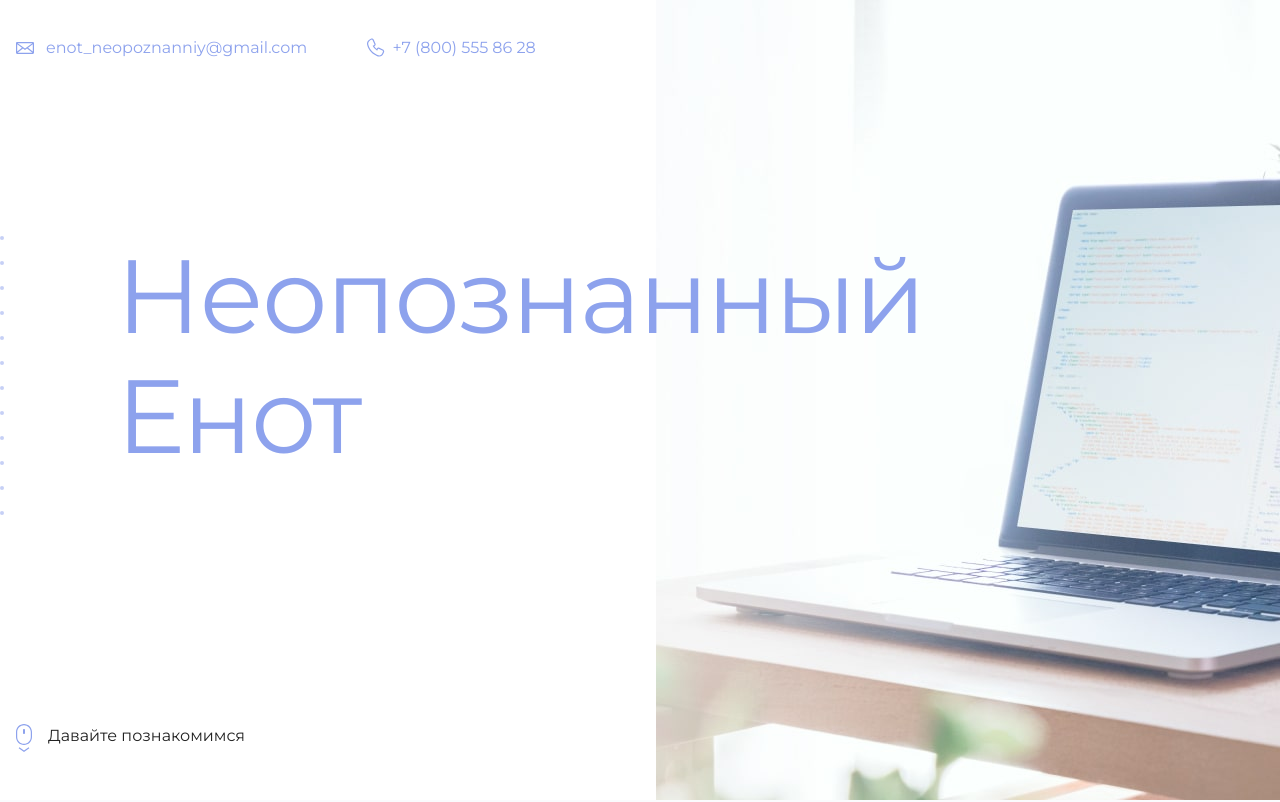
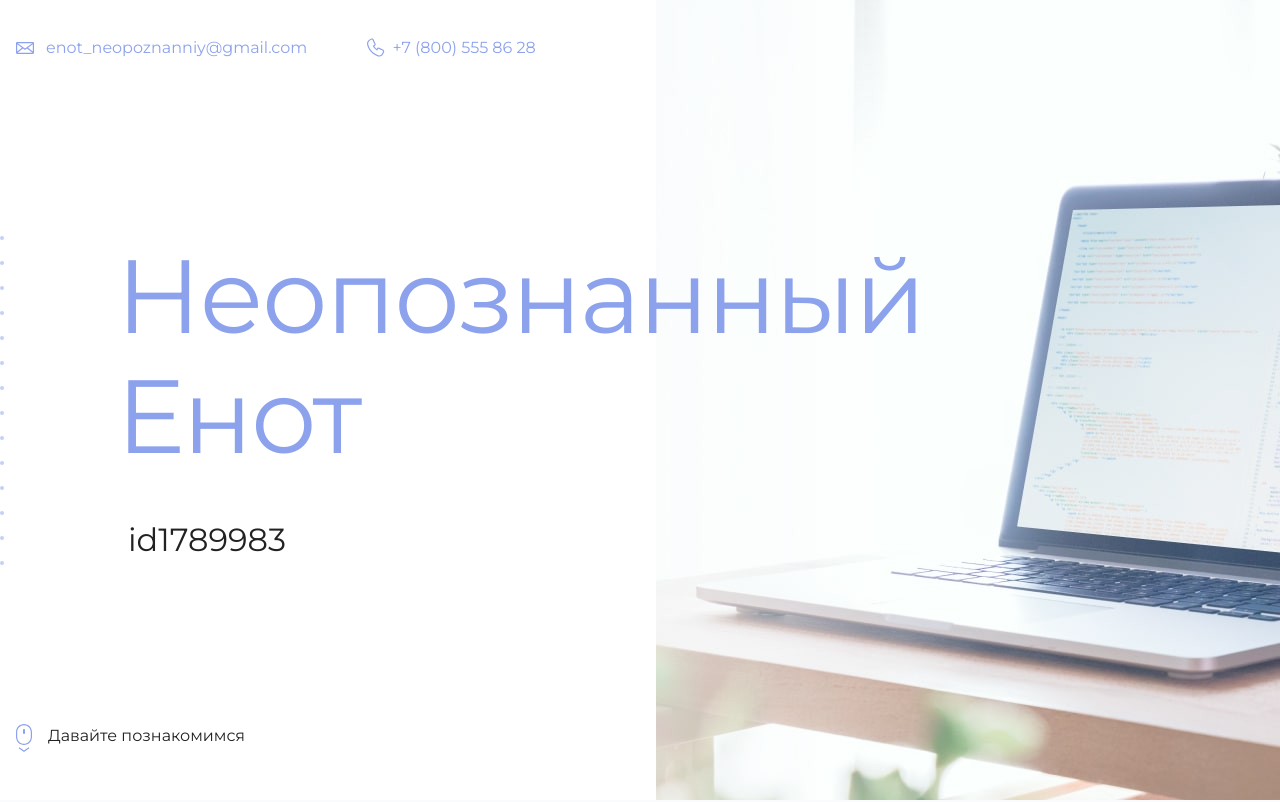
Before and after one commit to sokalslash/my-site, a plain HTML site: page index.html in a window 1280 px wide. Shown: the top 802 px of the page. Drawn offline with Linux system fonts and the light colour scheme.

Commit message:
Добавляет id

```diff
--- a/index.html
+++ b/index.html
@@ -19,7 +19,7 @@
       <section class="hero-image">
         <div class="container">
           <h1 class="heading">Неопознанный Енот</h1>
-          <p><!-- Тут ваш id на сайте Академии --></p>
+          <p>id1789983</p>
         </div>
       </section>
 
```
